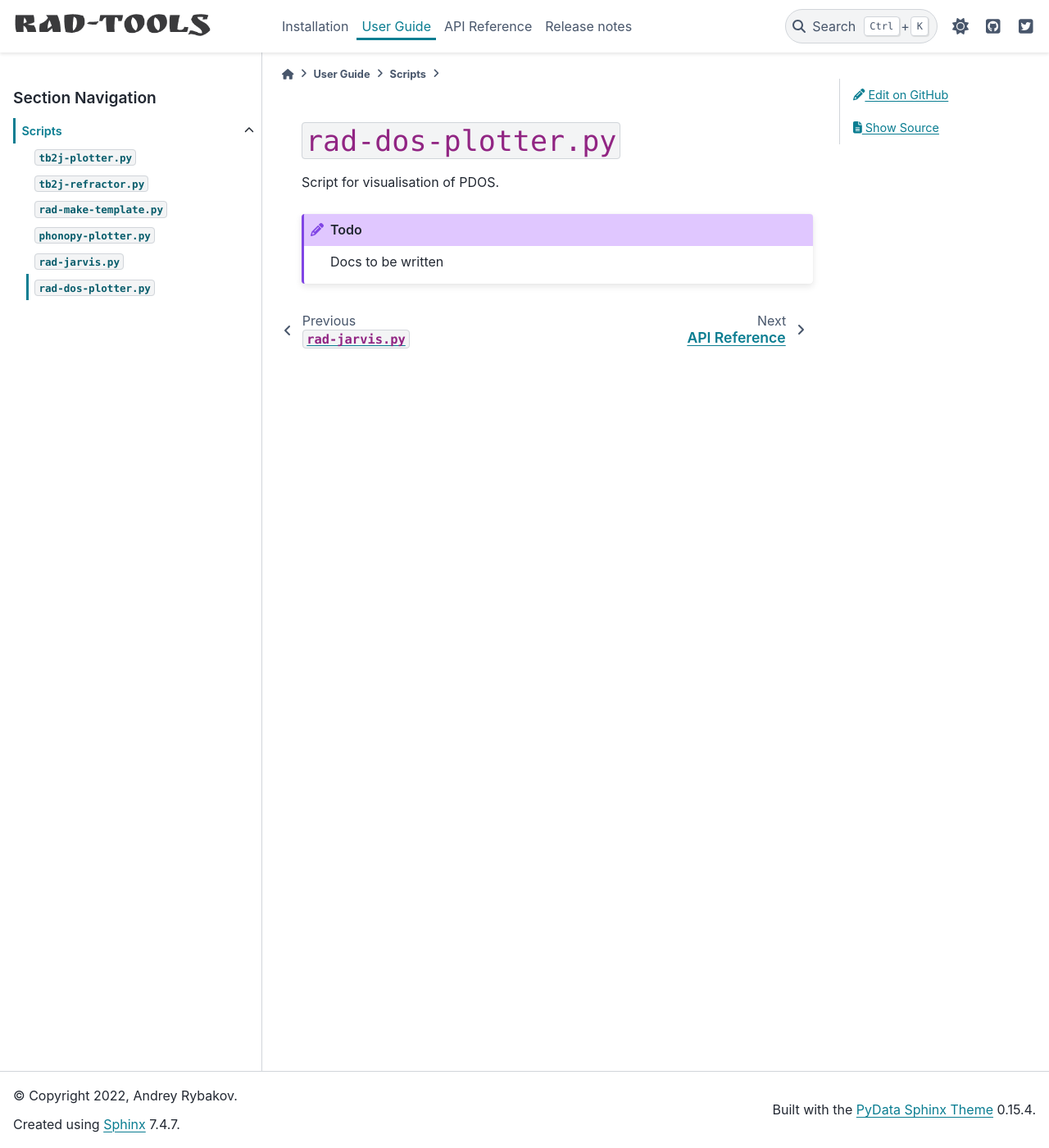
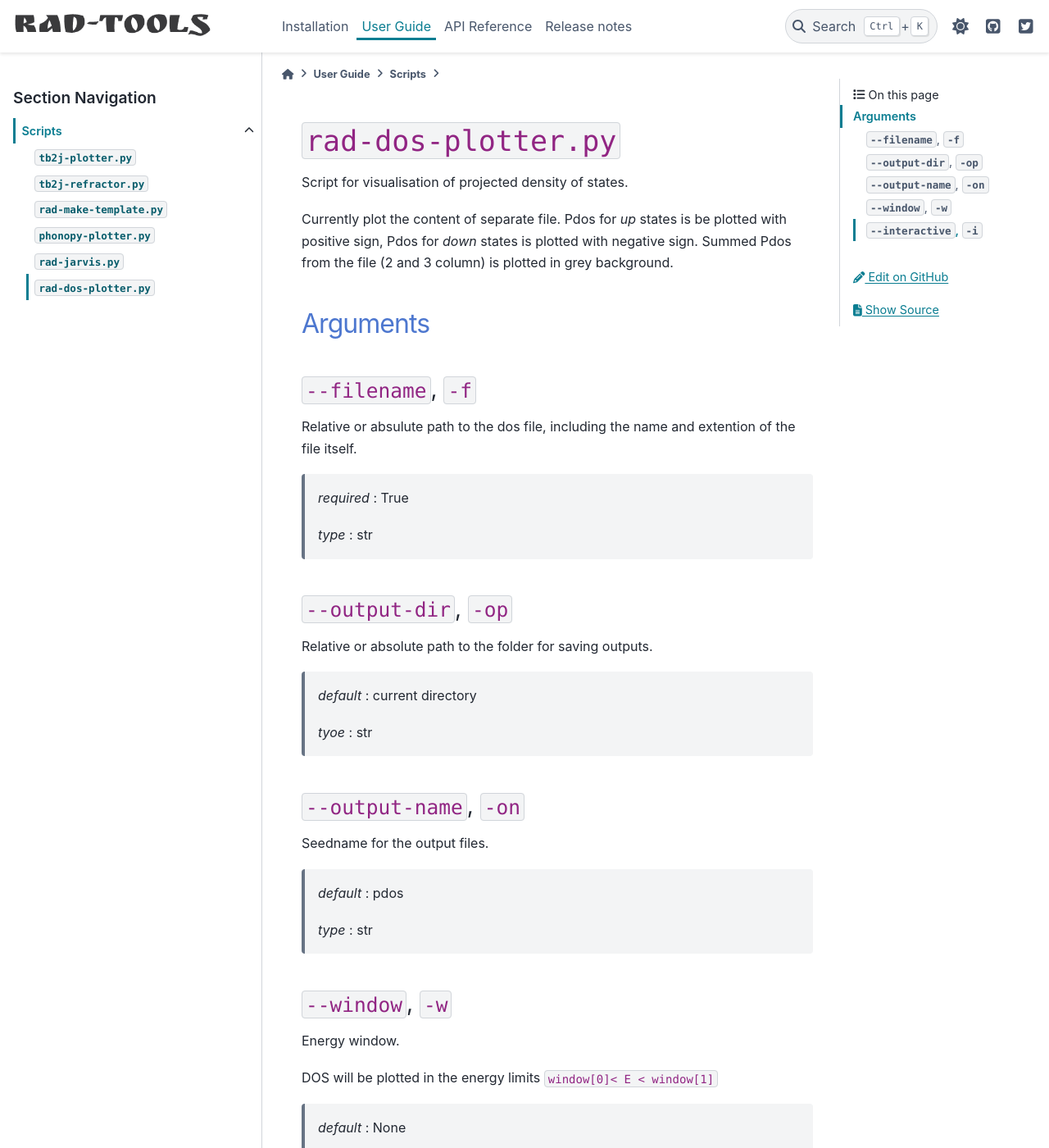
Before and after one commit to adrybakov/rad-tools, a Sphinx documentation site: the page built from docs/source/user-guide/rad-dos-plotter.rst, in a window 1280 px wide and 1400 px high. Shown: the whole window at 82% size. Built offline with Sphinx 7.4.7 and the PyData theme 0.15.4, drawn with Linux system fonts in a browser that asks for light colours; some of the changed text lies outside the part shown.

Commit message:
Docs for dos-plotter

```diff
--- a/docs/source/user-guide/rad-dos-plotter.rst
+++ b/docs/source/user-guide/rad-dos-plotter.rst
@@ -4,7 +4,75 @@
 ``rad-dos-plotter.py``
 **********************
 
-Script for visualisation of PDOS.
+Script for visualisation of projected density of states.
 
-.. todo::
-    Docs to be written
+Currently plot the content of separate file. Pdos for *up* states is
+be plotted with positive sign, Pdos for *down* states is plotted with
+negative sign. Summed Pdos from the file (2 and 3 column) is
+plotted in grey background.
+
+Arguments
+=========
+
+.. _rad-dos-plotter_filename:
+
+``--filename``, ``-f``
+----------------------
+Relative or absulute path to the dos file,
+including the name and extention of the file itself.
+
+    *required* : True
+
+    *type* : str
+
+
+.. _rad-dos-plotter_output-dir:
+
+``--output-dir``, ``-op``
+-------------------------
+Relative or absolute path to the folder for saving outputs.
+
+    *default* : current directory
+
+    *tyoe* : str
+
+
+.. _rad-dos-plotter_output-name:
+
+``--output-name``, ``-on``
+--------------------------
+Seedname for the output files.
+
+    *default* : pdos
+
+    *type* : str
+
+
+.. _rad-dos-plotter_window:
+
+``--window``, ``-w``
+--------------------
+Energy window.
+
+DOS will be plotted in the energy limits ``window[0]< E < window[1]``
+
+    *default* : None
+
+    *type* : float
+
+    *nargs* : 2
+
+
+.. _rad-dos-plotter_interactive:
+
+``--interactive``, ``-i``
+-------------------------
+Interactive mode flag.
+
+If specified then :py:func:`plt.show()` function will be called
+instead of saving graph to the file, which will open standart
+pyplot interactive window with the plot.
+
+    *default* : False
+
+    *action* : store_true
```
Also changed, not shown: 1 other file.
